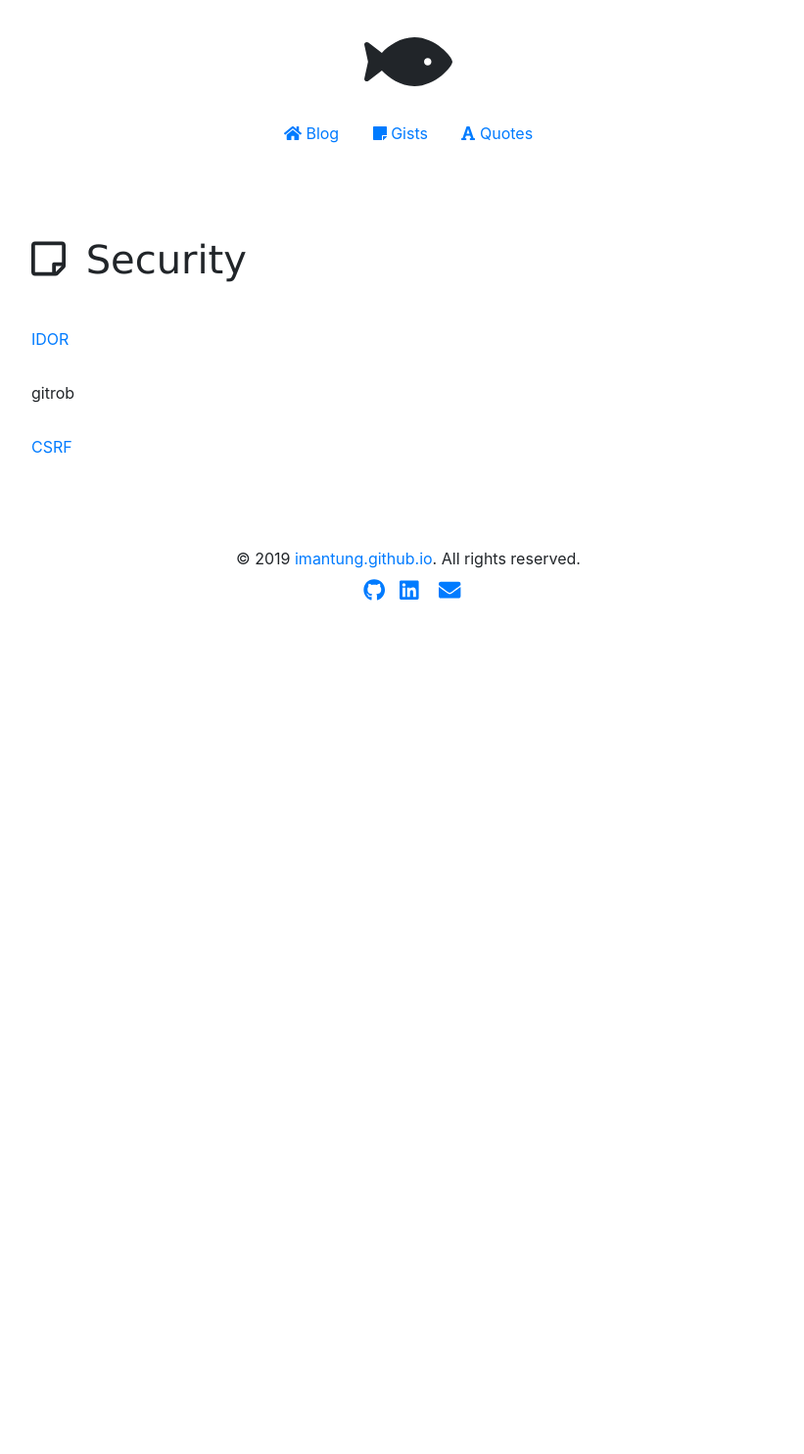
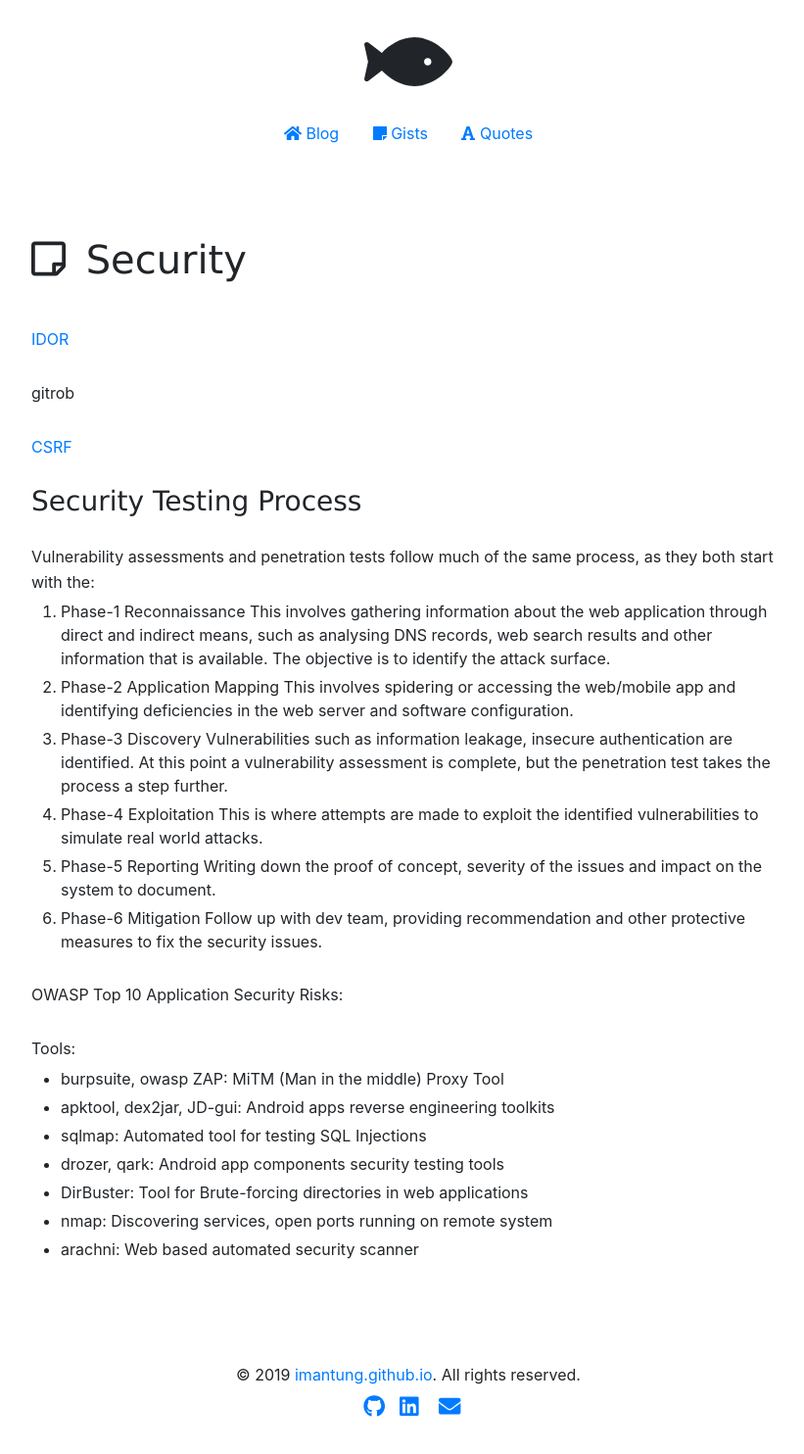
Before and after one commit to imantung/imantung.github.io, a Jekyll site: the page built from gist/security.md, in a window 1280 px wide. Shown: the whole page at 98% size, without its empty margins (223-1044 px from the left). Built offline with Jekyll 4.4.1, drawn with Linux system fonts in a browser that asks for light colours; before the commit the page ends 900 px from its top, so only the background shows below that.

Commit message:
update content

```diff
--- a/gist/security.md
+++ b/gist/security.md
@@ -6,7 +6,35 @@ title: Security
 
 [IDOR](https://www.bugcrowd.com/how-to-find-idor-insecure-direct-object-reference-vulnerabilities-for-large-bounty-rewards/)
 
-
 gitrob
 
 [CSRF](https://en.wikipedia.org/wiki/Cross-site_request_forgery)
+
+### Security Testing Process
+
+Vulnerability assessments and penetration tests follow much of the same process, as they both start with the:
+1. Phase-1	Reconnaissance
+  This involves gathering information about the web application through direct and indirect means, such as analysing DNS records, web search results and other information that is available. The objective is to identify the attack surface.
+2. Phase-2	Application Mapping
+  This involves spidering or accessing the web/mobile app and identifying deficiencies in the web server and software configuration.
+3. Phase-3	Discovery
+  Vulnerabilities such as information leakage, insecure authentication are identified. At this point a vulnerability assessment is complete, but the penetration test takes the process a step further.
+4. Phase-4	Exploitation
+  This is where attempts are made to exploit the identified vulnerabilities to simulate real world attacks.
+5. Phase-5	Reporting
+  Writing down the proof of concept, severity of the issues and impact on the system to document.
+6. Phase-6	Mitigation
+  Follow up with dev team, providing recommendation and other protective measures to fix the security issues.
+
+
+OWASP Top 10 Application Security Risks:
+
+
+Tools:
+- burpsuite, owasp ZAP:	MiTM (Man in the middle) Proxy Tool
+- apktool, dex2jar, JD-gui:	Android apps reverse engineering toolkits
+- sqlmap:	Automated tool for testing SQL Injections
+- drozer, qark:	Android app components security testing tools
+- DirBuster:	Tool for Brute-forcing directories in web applications
+- nmap:	Discovering services, open ports running on remote system
+- arachni:	Web based automated security scanner
```
Also changed, not shown: gist/project-management.md (+1 -0 lines), gist/qa.md (added, +17 -0 lines), gist/testing.md (+6 -10 lines), gist/qa/convention-microservices-testing.png (renamed from gist/testing/convention-microservices-testing.png).
